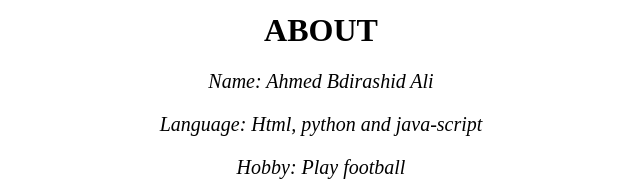
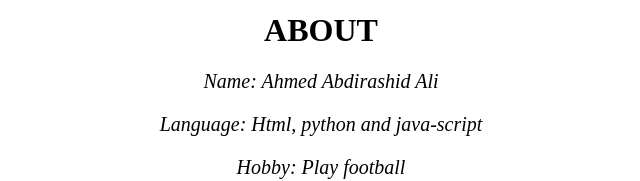
Before and after one commit to Abdirashid3262/portfolio, a plain HTML site: page index.html in a window 1280 px wide. Shown: the part 772-953 px from the top of the page, 319-959 px from the left. Drawn offline with Linux system fonts and the light colour scheme.

Commit message:
added changes

```diff
--- a/index.html
+++ b/index.html
@@ -14,7 +14,7 @@
     <center>
 
     <h1>ABOUT</h1>
-    <p>Name: Ahmed Bdirashid Ali</p>
+    <p>Name: Ahmed Abdirashid Ali</p>
     <p>Language: Html, python and java-script</p>
     <p>Hobby: Play football</p>
     <p>About me: Succeful bussines man and a professional engineer man</p>
```
